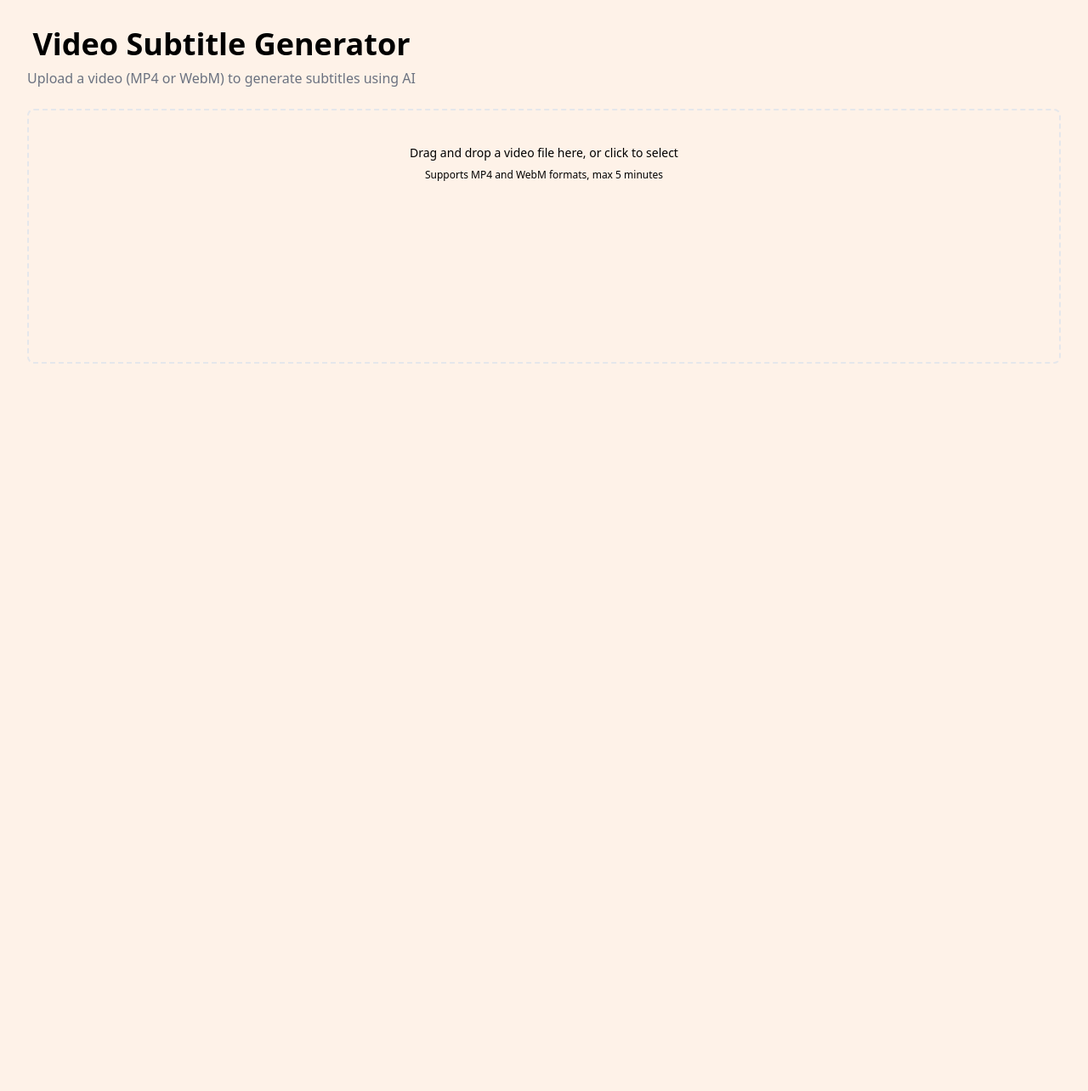
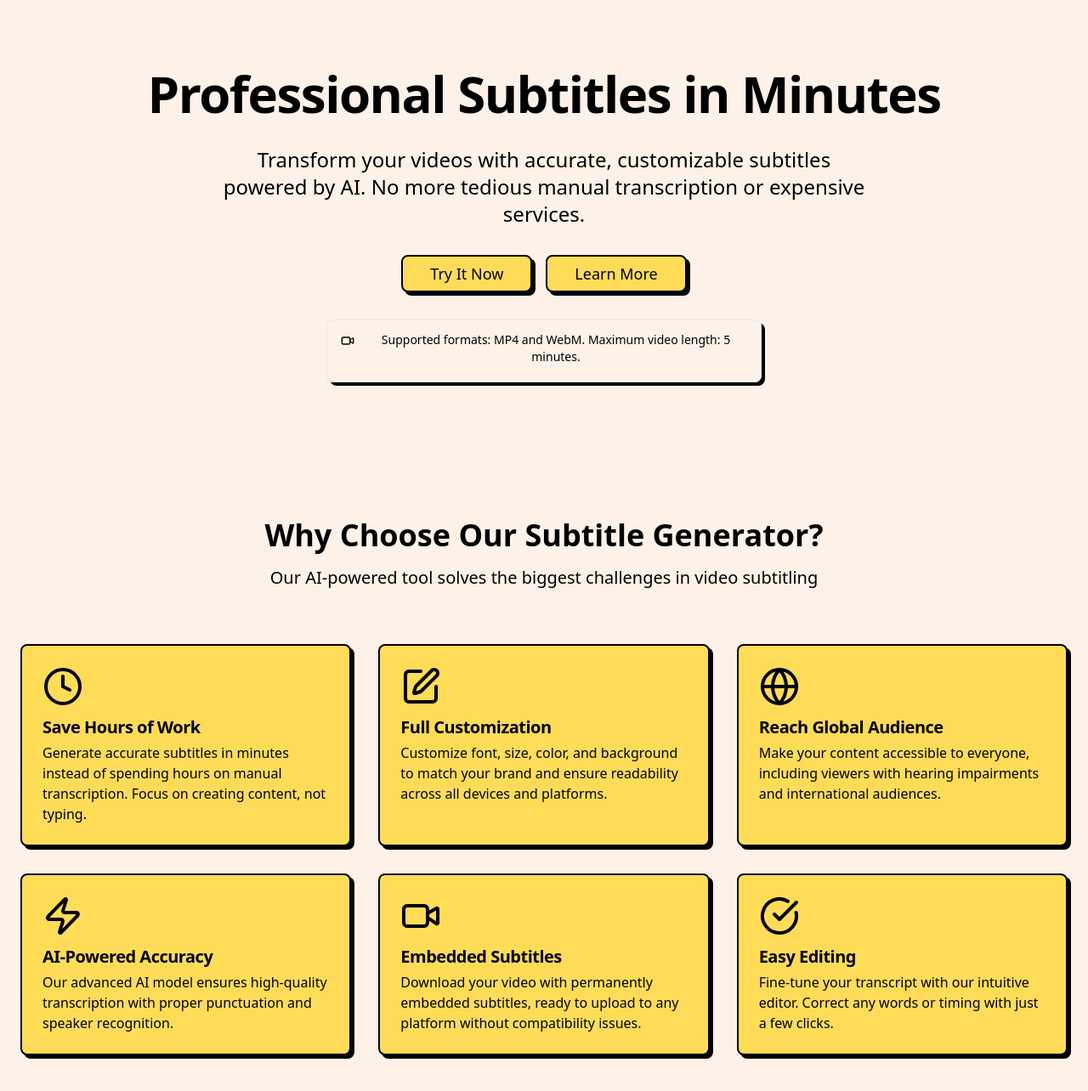
Before and after one commit to deifos/clipmira-subtitles, a Next.js app: page / in a window 1280 px wide. Shown: the top 1284 px of the page at 85% size. Before the commit the page ends 800 px from the top, so only its background shows below. Built offline with nearby package versions, Linux system fonts and the light colour scheme.

Commit message:
fixed UI

```diff
--- a/app/page.tsx
+++ b/app/page.tsx
@@ -3,7 +3,17 @@
 import { useRef, useState } from "react";
 import { VideoUpload } from "@/components/ui/video-upload";
 import { Alert, AlertDescription } from "@/components/ui/alert";
-import { Upload, Download } from "lucide-react";
+import {
+  Upload,
+  Download,
+  Video,
+  Edit,
+  Clock,
+  Globe,
+  Zap,
+  CheckCircle,
+  ArrowLeft,
+} from "lucide-react";
 import { TranscriptSidebar } from "@/components/ui/transcript-sidebar";
 import {
   SubtitleStyling,
@@ -14,6 +24,7 @@ import { ScrollArea } from "@/components/ui/scroll-area";
 import { ProcessingOverlay } from "@/components/ui/processing-overlay";
 import { useTranscription, STATUS_MESSAGES } from "@/hooks/useTranscription";
 import { useVideoDownload } from "@/hooks/useVideoDownload";
+import { Card, CardContent, CardHeader, CardTitle } from "@/components/ui/card";
 
 // Default subtitle style
 const DEFAULT_SUBTITLE_STYLE: SubtitleStyle = {
@@ -32,6 +43,7 @@ export default function Home() {
     DEFAULT_SUBTITLE_STYLE
   );
   const [uploadKey, setUploadKey] = useState(0);
+  const [showApp, setShowApp] = useState(false);
   const videoRef = useRef<HTMLVideoElement>(null);
 
   const {
@@ -76,32 +88,68 @@ export default function Home() {
     }
   };
 
+  // Function to show the app and hide the landing page content
+  const handleTryNow = () => {
+    setShowApp(true);
+  };
+
+  // Function to go back to the landing page
+  const handleBackToLanding = () => {
+    setShowApp(false);
+  };
+
   // Determine if we should show the loading overlay
   const isProcessing = status !== "idle" && status !== "ready";
 
+  // Render the app or landing page based on showApp state
+  if (showApp) {
     return (
-    <main className="flex min-h-screen flex-col items-center p-4 md:p-8 relative">
-      <div className="w-full max-w-7xl space-y-6">
+      <main className="flex min-h-screen flex-col items-center justify-center relative ">
+        {/* App Section */}
+        <section className="w-full py-8">
+          <div className="container mx-auto px-4 md:px-6">
+            <div className="w-full max-w-7xl mx-auto space-y-6 p-6 md:p-8 rounded-xl border border-border/50">
               <div className="flex justify-between items-center">
-          <div className="text-center space-y-2">
-            <h1 className="text-3xl md:text-4xl font-bold">
+                <div className="flex items-center gap-4">
+                  <Button
+                    variant="default"
+                    size="icon"
+                    onClick={handleBackToLanding}
+                    className="rounded-full"
+                  >
+                    <ArrowLeft className="h-5 w-5" />
+                  </Button>
+                  <div className="space-y-2">
+                    <h3 className="text-2xl font-bold">
                       Video Subtitle Generator
-            </h1>
-            <p className="text-gray-500">
-              Upload a video (MP4 or WebM) to generate subtitles using AI
+                    </h3>
+                    <p className="text-muted-foreground">
+                      Upload a video (MP4 or WebM) to generate subtitles using
+                      AI
                     </p>
+                  </div>
                 </div>
 
                 {result && (
                   <Button
                     onClick={handleResetVideo}
-              className="flex items-center gap-2 px-4 py-2 bg-primary text-primary-foreground rounded-md hover:bg-primary/90"
+                    className="flex items-center gap-2 px-4 py-2"
                   >
                     <Upload className="w-4 h-4" />
                     Upload Another Video
                   </Button>
                 )}
               </div>
+
+              {!result && (
+                <Alert className="">
+                  <Video className="h-4 w-4 text-primary" />
+                  <AlertDescription>
+                    Supported formats: MP4 and WebM. Maximum video length: 5
+                    minutes.
+                  </AlertDescription>
+                </Alert>
+              )}
 
               {error && (
                 <Alert variant="destructive">
@@ -173,6 +221,8 @@ export default function Home() {
                 )}
               </div>
             </div>
+          </div>
+        </section>
 
         {/* Processing Overlay */}
         <ProcessingOverlay
@@ -183,3 +233,149 @@ export default function Home() {
       </main>
     );
   }
+
+  // Landing Page
+  return (
+    <main className="flex min-h-screen flex-col items-center relative">
+      {/* Hero Section */}
+      <section className="w-full bg-gradient-to-r from-primary/10 to-primary/5 py-20">
+        <div className="container mx-auto px-4 md:px-6 flex flex-col items-center text-center space-y-8">
+          <h1 className="text-4xl md:text-6xl font-bold tracking-tight">
+            Professional Subtitles{" "}
+            <span className="text-primary">in Minutes</span>
+          </h1>
+          <p className="text-xl md:text-2xl text-muted-foreground max-w-3xl">
+            Transform your videos with accurate, customizable subtitles powered
+            by AI. No more tedious manual transcription or expensive services.
+          </p>
+          <div className="flex flex-col sm:flex-row gap-4 mt-8">
+            <Button size="lg" onClick={handleTryNow} className="text-lg px-8">
+              Try It Now
+            </Button>
+            <Button size="lg" variant="default" className="text-lg px-8">
+              Learn More
+            </Button>
+          </div>
+          <Alert className="mt-8 max-w-lg mx-auto bg-muted/50 border border-primary/20">
+            <Video className="h-4 w-4 text-primary" />
+            <AlertDescription>
+              Supported formats: MP4 and WebM. Maximum video length: 5 minutes.
+            </AlertDescription>
+          </Alert>
+        </div>
+      </section>
+
+      {/* Features Section */}
+      <section className="w-full py-20 bg-background">
+        <div className="container mx-auto px-4 md:px-6">
+          <div className="text-center mb-16">
+            <h2 className="text-3xl md:text-4xl font-bold mb-4">
+              Why Choose Our Subtitle Generator?
+            </h2>
+            <p className="text-xl text-muted-foreground max-w-3xl mx-auto">
+              Our AI-powered tool solves the biggest challenges in video
+              subtitling
+            </p>
+          </div>
+
+          <div className="grid grid-cols-1 md:grid-cols-2 lg:grid-cols-3 gap-8">
+            <Card className="border-2 hover:border-primary/50 transition-all">
+              <CardHeader className="pb-2">
+                <Clock className="h-12 w-12 text-primary mb-2" />
+                <CardTitle>Save Hours of Work</CardTitle>
+              </CardHeader>
+              <CardContent>
+                <p>
+                  Generate accurate subtitles in minutes instead of spending
+                  hours on manual transcription. Focus on creating content, not
+                  typing.
+                </p>
+              </CardContent>
+            </Card>
+
+            <Card className="border-2 hover:border-primary/50 transition-all">
+              <CardHeader className="pb-2">
+                <Edit className="h-12 w-12 text-primary mb-2" />
+                <CardTitle>Full Customization</CardTitle>
+              </CardHeader>
+              <CardContent>
+                <p>
+                  Customize font, size, color, and background to match your
+                  brand and ensure readability across all devices and platforms.
+                </p>
+              </CardContent>
+            </Card>
+
+            <Card className="border-2 hover:border-primary/50 transition-all">
+              <CardHeader className="pb-2">
+                <Globe className="h-12 w-12 text-primary mb-2" />
+                <CardTitle>Reach Global Audience</CardTitle>
+              </CardHeader>
+              <CardContent>
+                <p>
+                  Make your content accessible to everyone, including viewers
+                  with hearing impairments and international audiences.
+                </p>
+              </CardContent>
+            </Card>
+
+            <Card className="border-2 hover:border-primary/50 transition-all">
+              <CardHeader className="pb-2">
+                <Zap className="h-12 w-12 text-primary mb-2" />
+                <CardTitle>AI-Powered Accuracy</CardTitle>
+              </CardHeader>
+              <CardContent>
+                <p>
+                  Our advanced AI model ensures high-quality transcription with
+                  proper punctuation and speaker recognition.
+                </p>
+              </CardContent>
+            </Card>
+
+            <Card className="border-2 hover:border-primary/50 transition-all">
+              <CardHeader className="pb-2">
+                <Video className="h-12 w-12 text-primary mb-2" />
+                <CardTitle>Embedded Subtitles</CardTitle>
+              </CardHeader>
+              <CardContent>
+                <p>
+                  Download your video with permanently embedded subtitles, ready
+                  to upload to any platform without compatibility issues.
+                </p>
+              </CardContent>
+            </Card>
+
+            <Card className="border-2 hover:border-primary/50 transition-all">
+              <CardHeader className="pb-2">
+                <CheckCircle className="h-12 w-12 text-primary mb-2" />
+                <CardTitle>Easy Editing</CardTitle>
+              </CardHeader>
+              <CardContent>
+                <p>
+                  Fine-tune your transcript with our intuitive editor. Correct
+                  any words or timing with just a few clicks.
+                </p>
+              </CardContent>
+            </Card>
+          </div>
+        </div>
+      </section>
+
+      {/* Testimonial/CTA Section */}
+      <section className="w-full py-20 bg-primary/5">
+        <div className="container mx-auto px-4 md:px-6 text-center">
+          <h2 className="text-3xl md:text-4xl font-bold mb-6">
+            Ready to Enhance Your Videos?
+          </h2>
+          <p className="text-xl text-muted-foreground max-w-3xl mx-auto mb-8">
+            Join thousands of content creators who save time and reach wider
+            audiences with our subtitle generator.
+          </p>
+          <Button size="lg" onClick={handleTryNow} className="text-lg px-8">
+            Get Started Now
+          </Button>
+        </div>
+      </section>
+    </main>
+  );
+}
--- a/components/ui/video-upload.tsx
+++ b/components/ui/video-upload.tsx
@@ -32,7 +32,6 @@ export const VideoUpload = forwardRef<HTMLVideoElement, VideoUploadProps>(
     },
     ref
   ) => {
-    const [isDragging, setIsDragging] = useState(false);
     const [videoSrc, setVideoSrc] = useState<string | null>(null);
     const [error, setError] = useState<string | null>(null);
 
@@ -50,7 +49,6 @@ export const VideoUpload = forwardRef<HTMLVideoElement, VideoUploadProps>(
     useEffect(() => {
       setVideoSrc(null);
       setError(null);
-      setIsDragging(false);
     }, []);
 
     const handleFile = useCallback(
@@ -89,7 +87,6 @@ export const VideoUpload = forwardRef<HTMLVideoElement, VideoUploadProps>(
     const handleDrop = useCallback(
       (e: React.DragEvent) => {
         e.preventDefault();
-        setIsDragging(false);
 
         const file = e.dataTransfer.files[0];
         if (file) handleFile(file);
@@ -112,14 +109,11 @@ export const VideoUpload = forwardRef<HTMLVideoElement, VideoUploadProps>(
       <div
         className={cn(
           "relative border-2 border-dashed rounded-lg transition-colors min-h-[300px] overflow-hidden",
-          isDragging ? "border-primary" : "border-muted-foreground/25",
           className
         )}
         onDragOver={(e) => {
           e.preventDefault();
-          setIsDragging(true);
         }}
-        onDragLeave={() => setIsDragging(false)}
         onDrop={handleDrop}
       >
         {videoSrc ? (
@@ -147,7 +141,7 @@ export const VideoUpload = forwardRef<HTMLVideoElement, VideoUploadProps>(
               onChange={handleChange}
               className="absolute inset-0 w-full h-full opacity-0 cursor-pointer z-10"
             />
-            <p className="text-sm text-muted-foreground mb-2">
+            <p className="mb-2">
               Drag and drop a video file here, or click to select
             </p>
             <p className="text-xs text-muted-foreground">
```
Lines whose indentation alone changed are shown as unchanged.
